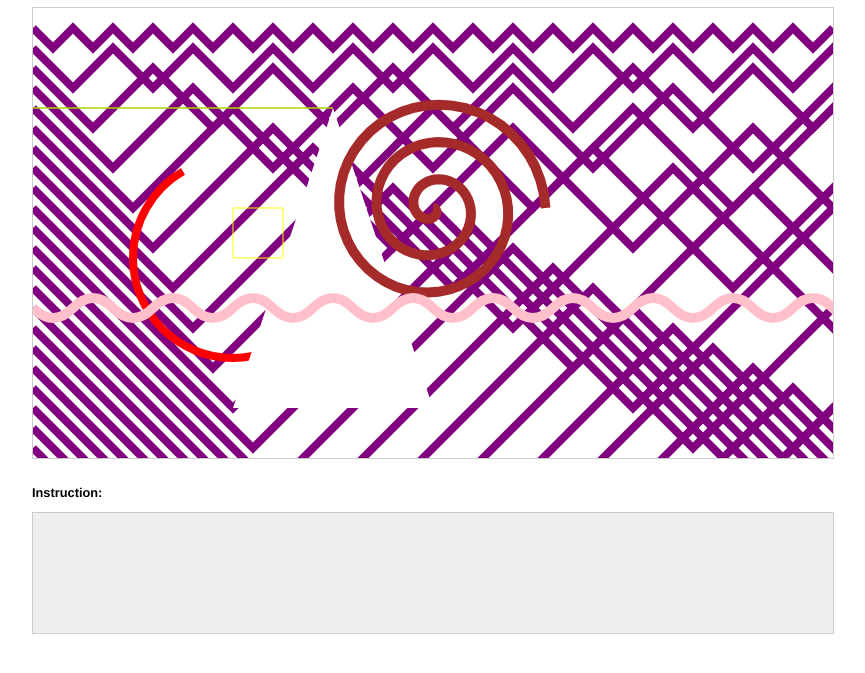
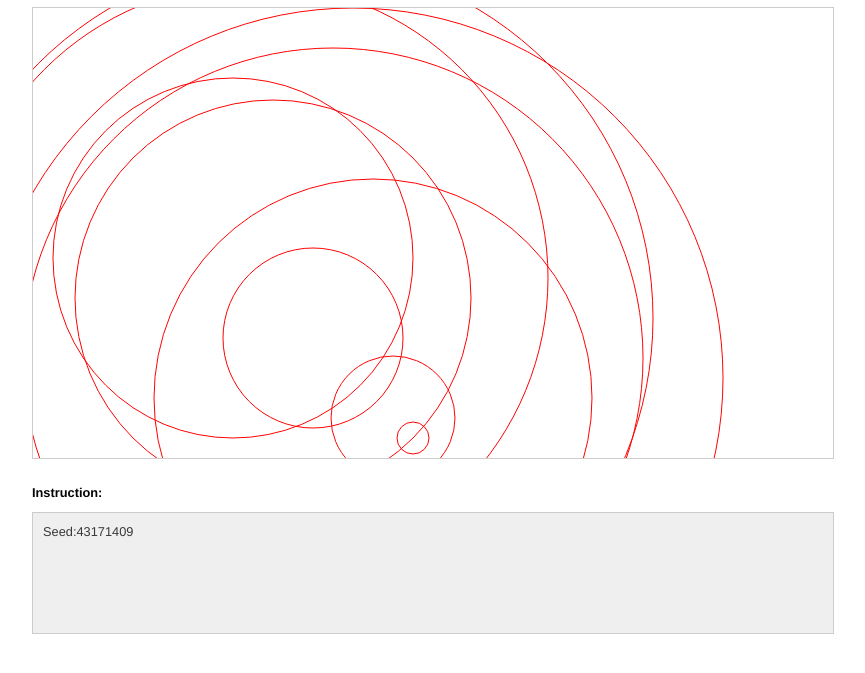
Before and after one commit to ursooperduper/lewittscript, a plain HTML site: page Experiments/index.html in a window 1280 px wide. Shown: the part 59-732 px from the top of the page, without its empty margins (208-1073 px from the left). Drawn offline with Linux system fonts and the light colour scheme.

Commit message:
Added some generators to make passing numbers around easier and much more flexible

```diff
--- a/Experiments/index.html
+++ b/Experiments/index.html
@@ -23,7 +23,7 @@
 
       <h4>Instruction:</h4>
       <div class="instruction-display">
-        <p class="instruction-text"></p>
+        <p class="instruction-text">Seed:<span id="seed"></span></p>
       </div>
     </div>
 
--- a/Experiments/lewittscript.js
+++ b/Experiments/lewittscript.js
@@ -1,4 +1,40 @@
 window.addEventListener("load", eventWindowLoaded, false);
+
+var Random = function() {
+  var m_w = _.random(0, 100000000);
+  var m_z = 987654321;
+  var mask = 0xffffffff;
+
+  // Takes any integer
+  function seed(i) {
+      m_w = i;
+      m_z = 987654321;
+      return i;
+  }
+
+  // Returns number between 0 (inclusive) and 1.0 (exclusive),
+  // just like Math.random().
+  function random()
+  {
+      m_z = (36969 * (m_z & 65535) + (m_z >> 16)) & mask;
+      m_w = (18000 * (m_w & 65535) + (m_w >> 16)) & mask;
+      var result = ((m_z << 16) + m_w) & mask;
+      result /= 4294967296;
+      return result + 0.5;
+  }
+
+  function randInt(mv, xv) {
+    return mv + Math.floor((xv - mv) * random());
+  }
+
+  return {
+    seed: seed,
+    random: random,
+    randInt: randInt
+  };
+};
+
+var masterRand = Random();
 
 var Debugger = function () { };
 Debugger.log = function(message) {
@@ -61,12 +97,42 @@ function leWittApp() {
     return;
   }
 
+  var ConstGen = function(k) {
+    var value = k;
+
+    return function() {
+      return value;
+    };
+  };
+
+
+  var LinearGen = function(start, increment) {
+    var value = start;
+    var inc = increment;
+
+    return function() {
+      var retVal = value;
+      value += inc;
+      return retVal;
+    };
+  };
+
+  var RandomGen = function(minVal, maxVal) {
+    var mv = minVal;
+    var xv = maxVal;
+
+    return function() {
+      return masterRand.randInt(mv, xv);
+    };
+  };
+
+
   var Circle = function(config) {
       var props = {
         context : null,
-        radius : 100,
-        xPos : 0,
-        yPos : 0,
+        radius : ConstGen(100),
+        xPos : ConstGen(0),
+        yPos : ConstGen(0),
         startAngle : 0,
         endAngle : 360,
         reverse : false,
@@ -80,9 +146,9 @@ function leWittApp() {
           context.strokeWidth = 10;
           context.beginPath();
           context.arc(
-            props.xPos,
-            props.yPos,
-            props.radius,
+            props.xPos(),
+            props.yPos(),
+            props.radius(),
             (Math.PI/180)*props.startAngle,
             (Math.PI/180)*props.endAngle,
             props.reverse
@@ -254,8 +320,8 @@ function leWittApp() {
 
   var WavyLine = function(config) {
     var props = {
-      startX: 0,
-      startY: 0,
+      startX: ConstGen(0),
+      startY: ConstGen(0),
       endX: 0,
       endY: 0,
       color: "purple",
@@ -272,22 +338,40 @@ function leWittApp() {
     _.assign(props, config);
 
     function draw() {
+
+      console.log("draw()");
       context.lineWidth = props.lineWidth;
       context.strokeStyle = props.color;
       context.beginPath();
-      context.moveTo(props.startX, props.startY);
+      context.moveTo(props.startX.next(), props.startY.next());
 
-      var currX = props.startX;
-      var currY = props.startY;
-      var curveUp = props.startY - increments[props.size];
-      var curveDown = props.startY + increments[props.size];
-      var curve = curveUp;
-      //x = 0, y = 350
+      // var currX = props.startX.next();
+      // var currY = props.startY.next();
+      var index = 0;
+      var curveValues = [
+        props.startY.next() - increments[props.size],
+        props.startY.next() + increments[props.size]
+      ];
 
-      for (var x = props.startX; x < props.endX; x++ ) {
-        curve = (curve == curveDown ? curveUp : curveDown);
-        context.quadraticCurveTo(currX += increments[props.size], curve, currX += increments[props.size], props.endY);
+      var firstX = props.startX.next() + increments[props.size];
+      var secondX = firstX + increments[props.size];
 
+
+      for (var x = props.startX.next(); x < props.endX; x++ ) {
+
+        console.log("firstX: ", firstX);
+        console.log("secondX: ", secondX);
+
+        curve = curveValues[index];
+        index = 1 - index;
+        context.quadraticCurveTo(
+          firstX,
+          curve,
+          secondX,
+          props.endY
+        );
+        firstX = secondX + increments[props.size];
+        secondX = firstX + increments[props.size];
       }
       context.stroke();
     }
@@ -300,33 +384,57 @@ function leWittApp() {
 
   var canvas = document.getElementById("canvas");
   var context = canvas.getContext("2d");
+  var seed = document.getElementById("seed");
 
   Debugger.log("Drawing Canvas");
 
   function drawScreen() {
-    for (var x= 0; x < 30; x++) {
-      z = ZigzagLine({context: context, zigs: 40, startX: 0, startY: 20 * x, spacing: 20 * x, color: "purple", lineWidth: 8});
-      z.draw();
+// 43171409
+    // theSeed = masterRand.seed(_.random(1,100000000));
+    theSeed = masterRand.seed(43171409);
+    seed.innerHTML = theSeed;
+
+// document.getElementById("myspan").innerHTML="newtext";
+
+    // for (var x= 0; x < 30; x++) {
+    //   z = ZigzagLine({context: context, zigs: 40, startX: 0, startY: 20 * x, spacing: 20 * x, color: "purple", lineWidth: 8});
+    //   z.draw();
+    // }
+    //
+
+
+
+    cx = LinearGen(200, 20);
+    cy = LinearGen(250, 20);
+    cr = RandomGen(10, 400);
+
+    for (var x = 0; x < 10; x++) {
+      c = Circle({context: context, xPos: cx, yPos: cy, radius: cr, circleColor:"red"});
+      c.draw();
     }
 
-    c = Circle({context: context, xPos: 200, yPos:250, startAngle:0, endAngle:240, reverse:false, circleColor:"red"});
-    c.draw();
 
-    l = StraightLine({context: context, startX: 0, startY: 100, endX: 300, endY: 100, lineColor: "green", lineWidth: 1});
-    l.draw();
+    //
+    // l = StraightLine({context: context, startX: 0, startY: 100, endX: 300, endY: 100, lineColor: "green", lineWidth: 1});
+    // l.draw();
+    //
+    // r = Rectangle({context: context, startX: 200, startY: 200, width: 50, height: 50, color: "yellow", lineWidth: 1});
+    // r.draw();
+    //
+    // t = Triangle({context: context, startX: 300, startY: 100, width: 200, height: 300, color: "white", lineWidth: 1});
+    // t.draw();
+    //
+    // s = Spiral({context: context, radius: 0, angle: 0, startX: 400, startY: 200, lineWidth: 10, color: "brown"});
+    // s.draw();
 
-    r = Rectangle({context: context, startX: 200, startY: 200, width: 50, height: 50, color: "yellow", lineWidth: 1});
-    r.draw();
+    // x = ConstGen(0);
+    // y = ConstGen(300);
+    //
+    // wl = WavyLine({startX: x, startY: y, endX: 800, endY: 300, color: "pink", lineWidth: 10, size: "small" });
+    // wl.draw();
+  }
 
-    t = Triangle({context: context, startX: 300, startY: 100, width: 200, height: 300, color: "white", lineWidth: 1});
-    t.draw();
 
-    s = Spiral({context: context, radius: 0, angle: 0, startX: 400, startY: 200, lineWidth: 10, color: "brown"});
-    s.draw();
-
-    wl = WavyLine({startx: 0, startY: 300, endX: 810, endY: 300, color: "pink", lineWidth: 10, size: "small" });
-    wl.draw();
-  }
 
   drawScreen();
 }
```
